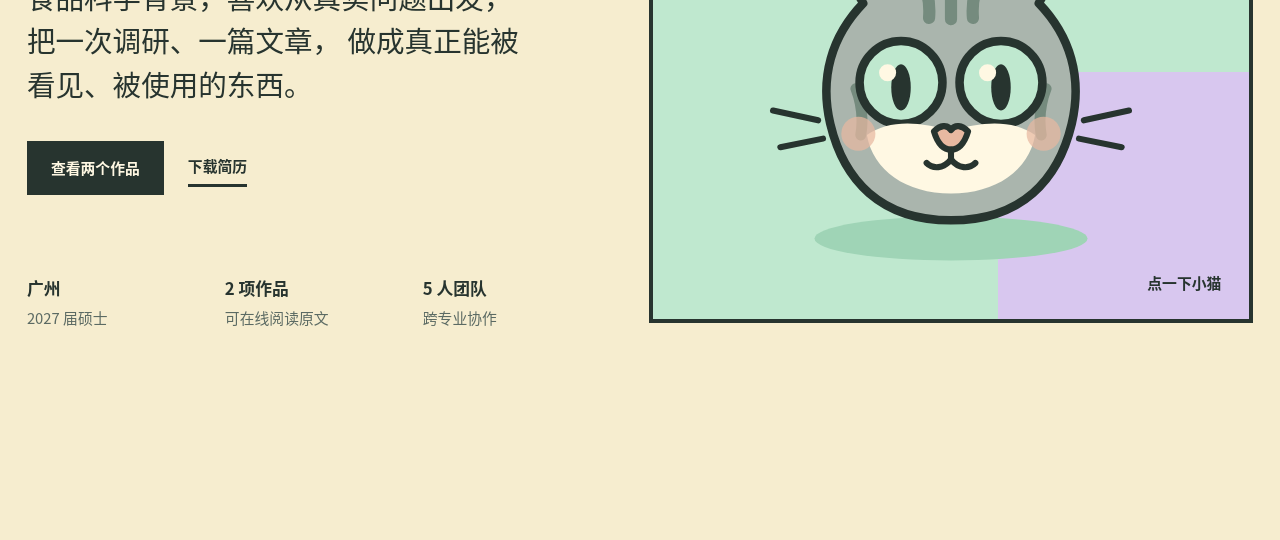
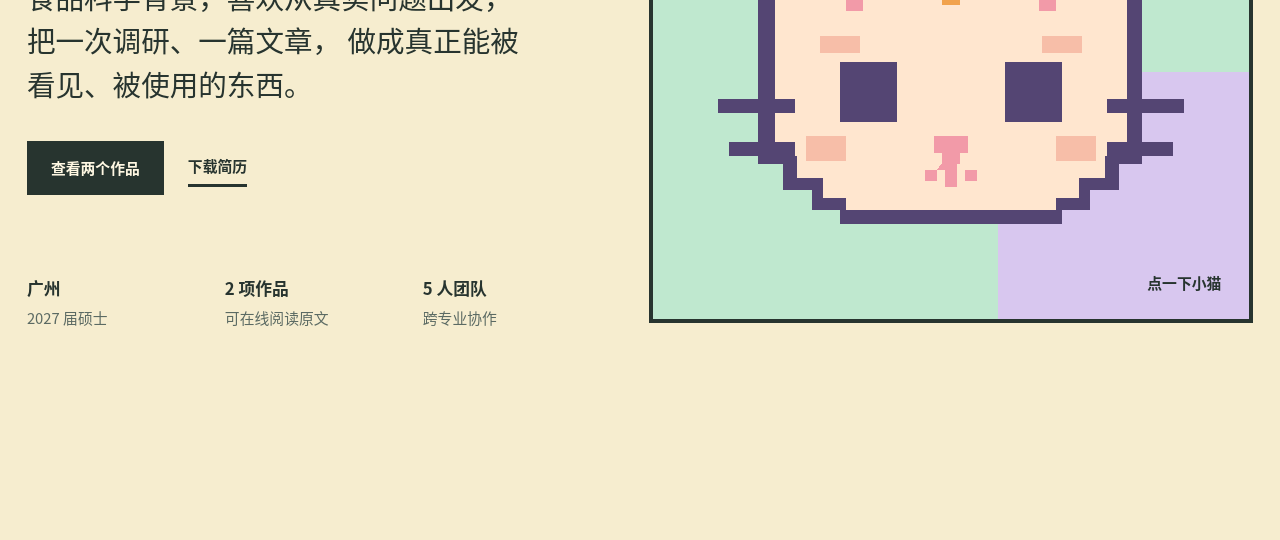
Before and after one commit to Iris-hyt/yuting-pixel-portfolio, a plain HTML site: page index.html in a window 1280 px wide. Shown: the part 560-1100 px from the top of the page. Drawn offline with Linux system fonts and the light colour scheme.

Commit message:
Match chunky pixel cat style

```diff
--- a/index.html
+++ b/index.html
@@ -62,42 +62,40 @@
         </dl>
       </div>
 
-      <div class="cat-stage" aria-label="Q版美短小猫互动区">
+      <div class="cat-stage" aria-label="像素 Q 版美短小猫互动区">
         <div class="cat-stage__label">小猫值班中</div>
-        <button class="cat-button" type="button" data-cat-button aria-label="和美短小猫互动，查看下一条介绍">
+        <button class="cat-button" type="button" data-cat-button aria-label="和像素美短小猫互动，查看下一条介绍">
           <span class="cat-bubble" data-cat-message>你好，我是黄钰婷。</span>
-          <svg class="cat-portrait" viewBox="0 0 420 350" role="img" aria-labelledby="cat-title cat-desc">
-            <title id="cat-title">一只圆脸的 Q 版美短小猫头像</title>
-            <desc id="cat-desc">灰绿色短毛、薄荷绿眼睛，额头有简洁的淡紫虎斑纹路。</desc>
-            <g fill="none" stroke-linecap="round" stroke-linejoin="round">
-              <ellipse cx="210" cy="304" rx="112" ry="18" fill="#9fd4b6"/>
+          <svg class="cat-portrait" viewBox="0 0 360 320" role="img" aria-labelledby="cat-title cat-desc">
+            <title id="cat-title">一只像素 Q 版美短小猫头像</title>
+            <desc id="cat-desc">奶油色圆脸、紫色粗轮廓、粉色耳朵和腮红、橙色额纹，整体由干净的大色块组成。</desc>
+            <g shape-rendering="crispEdges">
+              <path
+                d="M64 68H78V52H94V36H132V52H146V68H214V52H228V36H266V52H282V68H298V96H314V228H298V246H278V260H258V270H102V260H82V246H62V228H44V96H64Z"
+                fill="#544573"
+              />
+              <path
+                d="M72 74H84V62H96V48H126V60H142V74H218V60H234V48H264V60H276V74H290V98H304V222H288V238H270V252H254V260H106V252H90V238H72V222H56V98H72Z"
+                fill="#ffe6cf"
+              />
 
-              <path
-                d="M138 111C126 92 119 68 122 44C144 50 168 61 184 77C193 75 226 75 236 77C253 61 277 50 298 44C301 68 294 92 282 111C308 138 318 172 309 210C298 256 268 289 210 289C152 289 122 256 111 210C102 172 112 138 138 111Z"
-                fill="#aab5ad"
-                stroke="#27342f"
-                stroke-width="7"
-              />
-              <path d="M131 94C125 78 123 62 124 54C141 61 157 71 170 83C155 84 141 88 131 94Z" fill="#d8c7ef" stroke="#27342f" stroke-width="6"/>
-              <path d="M289 94C295 78 297 62 296 54C279 61 263 71 250 83C265 84 279 88 289 94Z" fill="#d8c7ef" stroke="#27342f" stroke-width="6"/>
+              <path d="M80 80H94V68H106V80H118V94H130V112H118V120H106V110H96V98H80Z" fill="#f29aa8"/>
+              <path d="M280 80H266V68H254V80H242V94H230V112H242V120H254V110H264V98H280Z" fill="#f29aa8"/>
 
-              <path d="M185 90C191 100 193 111 192 123M210 83C210 96 210 110 210 124M235 90C229 100 227 111 228 123" stroke="#758b7e" stroke-width="10"/>
-              <path d="M132 181C137 194 138 207 136 219M288 181C283 194 282 207 284 219" stroke="#758b7e" stroke-width="9"/>
+              <path d="M156 72H168V112H156Z" fill="#f1a24d"/>
+              <path d="M174 68H186V116H174Z" fill="#f1a24d"/>
+              <path d="M192 72H204V112H192Z" fill="#f1a24d"/>
 
-              <circle cx="169" cy="176" r="34" fill="#bfe8cf" stroke="#27342f" stroke-width="7"/>
-              <circle cx="251" cy="176" r="34" fill="#bfe8cf" stroke="#27342f" stroke-width="7"/>
-              <ellipse cx="169" cy="180" rx="8" ry="19" fill="#27342f" stroke="none"/>
-              <ellipse cx="251" cy="180" rx="8" ry="19" fill="#27342f" stroke="none"/>
-              <circle cx="158" cy="168" r="7" fill="#fff8e3" stroke="none"/>
-              <circle cx="240" cy="168" r="7" fill="#fff8e3" stroke="none"/>
+              <path d="M102 156H142V198H102Z" fill="#544573"/>
+              <path d="M218 156H258V198H218Z" fill="#544573"/>
+              <path d="M88 138H116V150H88ZM244 138H272V150H244Z" fill="#f7bea8"/>
 
-              <path d="M141 219C158 207 183 207 210 216C237 207 262 207 279 219C274 248 247 267 210 267C173 267 146 248 141 219Z" fill="#fff8e3"/>
-              <path d="M196 216C201 211 207 210 210 215C213 210 219 211 224 216C221 226 216 231 210 231C204 231 199 226 196 216Z" fill="#e8b9a1" stroke="#27342f" stroke-width="5"/>
-              <path d="M210 231V239M210 239C204 247 195 247 190 242M210 239C216 247 225 247 230 242" stroke="#27342f" stroke-width="5"/>
+              <path d="M168 208H192V220H186V228H174V220H168Z" fill="#f29aa8"/>
+              <path d="M176 224H184V232H198V240H190V232H184V244H176V232H170V240H162V232H170Z" fill="#f29aa8"/>
 
-              <circle cx="134" cy="218" r="14" fill="#e8b9a1" opacity=".72" stroke="none"/>
-              <circle cx="286" cy="218" r="14" fill="#e8b9a1" opacity=".72" stroke="none"/>
-              <path d="M101 207L64 199M105 222L70 229M319 207L356 199M315 222L350 229" stroke="#27342f" stroke-width="5"/>
+              <path d="M78 208H106V226H78Z" fill="#f7bea8"/>
+              <path d="M254 208H282V226H254Z" fill="#f7bea8"/>
+              <path d="M16 182H70V192H16ZM24 212H70V222H24ZM344 182H290V192H344ZM336 212H290V222H336Z" fill="#544573"/>
             </g>
           </svg>
           <span class="cat-touch">点一下小猫</span>
```
Also changed, not shown: assets/social-preview.png, 1 other file.
